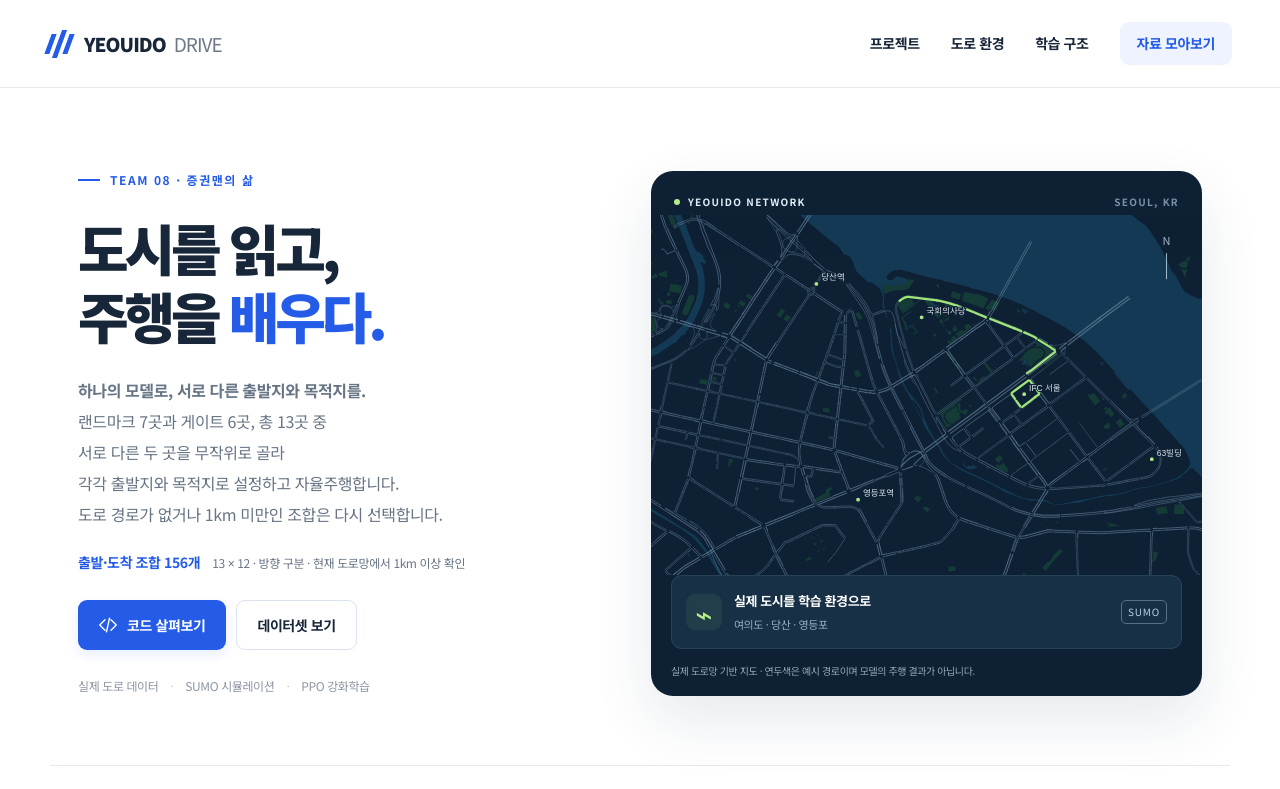
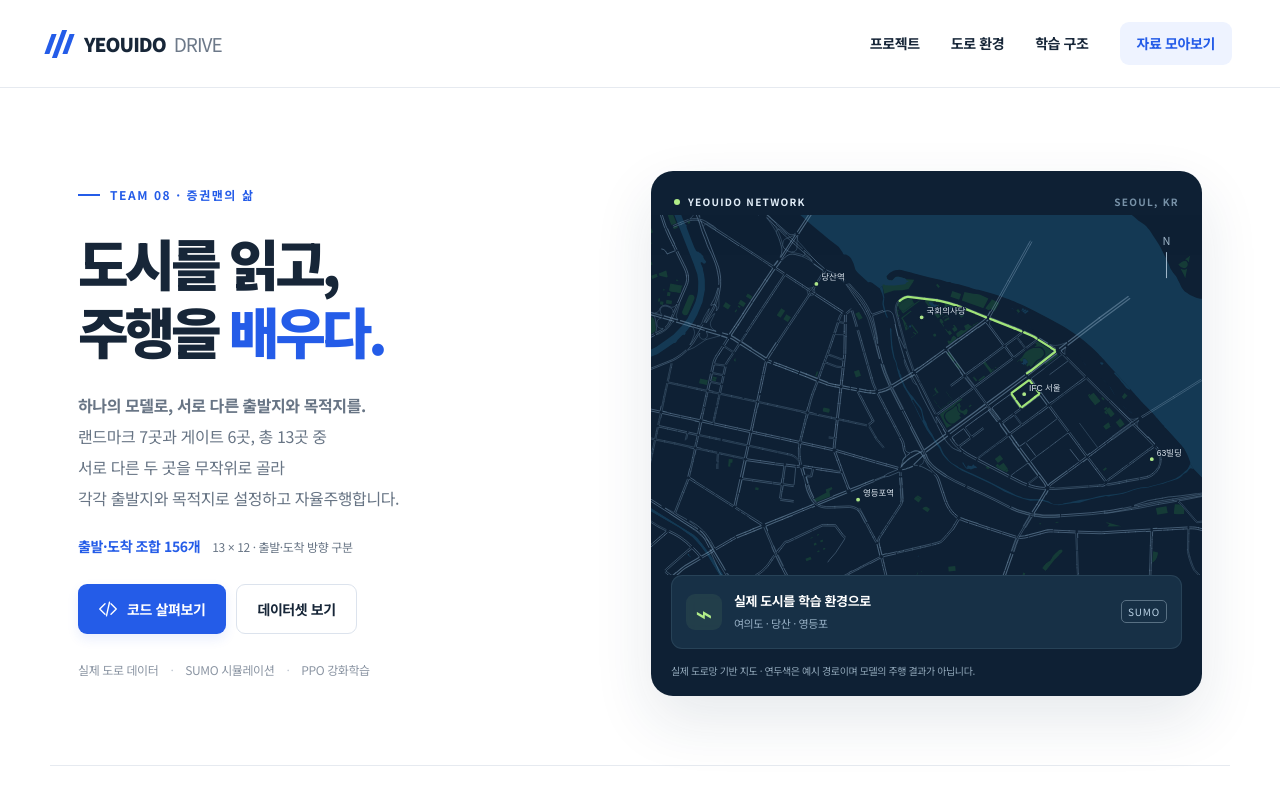
Before and after one commit to mk11226/yeouido-sumo, a plain HTML site: page index.html in a window 1280 px wide. Shown: the top 789 px of the page. Drawn offline with Linux system fonts and the light colour scheme.

Commit message:
페이지에서 최소 경로 길이 설명 제거

```diff
--- a/index.html
+++ b/index.html
@@ -13,7 +13,7 @@
 <header class="header"><a href="#" class="brand" aria-label="YEOUIDO DRIVE 홈"><span class="brand-mark" aria-hidden="true"><i></i><i></i><i></i></span>YEOUIDO<span class="brand-light">DRIVE</span></a><nav aria-label="주요 메뉴"><a href="#project">프로젝트</a><a href="#environment">도로 환경</a><a href="#learning">학습 구조</a><a href="#resources" class="nav-pill">자료 모아보기</a></nav></header>
 <main id="main">
 <section class="hero wrap" id="project">
-<div class="hero-copy"><p class="eyebrow"><span class="tiny-line"></span> TEAM 08 · 증권맨의 삶</p><h1>도시를 읽고,<br>주행을 <span>배우다.</span></h1><p class="hero-desc"><strong>하나의 모델로, 서로 다른 출발지와 목적지를.</strong><br>랜드마크 7곳과 게이트 6곳, 총 13곳 중<br class="desktop-br"> 서로 다른 두 곳을 무작위로 골라<br class="desktop-br"> 각각 출발지와 목적지로 설정하고 자율주행합니다.<br>도로 경로가 없거나 1km 미만인 조합은 다시 선택합니다.</p><p class="route-count"><strong>출발·도착 조합 156개</strong><span>13 × 12 · 방향 구분 · 현재 도로망에서 1km 이상 확인</span></p><div class="hero-links"><a class="button primary" data-resource="github" href="https://github.com/mk11226/yeouido_sumo_ws/tree/final" target="_blank" rel="noopener noreferrer"><svg viewBox="0 0 24 24" aria-hidden="true"><path d="m8 5-7 7 7 7m8-14 7 7-7 7M14 3l-4 18"/></svg>코드 살펴보기</a><a class="button secondary" data-resource="dataset" href="https://huggingface.co/datasets/mk11226/yeouido_sumo" target="_blank" rel="noopener noreferrer">데이터셋 보기</a></div><div class="hero-meta"><span>실제 도로 데이터</span><span>SUMO 시뮬레이션</span><span>PPO 강화학습</span></div></div>
+<div class="hero-copy"><p class="eyebrow"><span class="tiny-line"></span> TEAM 08 · 증권맨의 삶</p><h1>도시를 읽고,<br>주행을 <span>배우다.</span></h1><p class="hero-desc"><strong>하나의 모델로, 서로 다른 출발지와 목적지를.</strong><br>랜드마크 7곳과 게이트 6곳, 총 13곳 중<br class="desktop-br"> 서로 다른 두 곳을 무작위로 골라<br class="desktop-br"> 각각 출발지와 목적지로 설정하고 자율주행합니다.</p><p class="route-count"><strong>출발·도착 조합 156개</strong><span>13 × 12 · 출발·도착 방향 구분</span></p><div class="hero-links"><a class="button primary" data-resource="github" href="https://github.com/mk11226/yeouido_sumo_ws/tree/final" target="_blank" rel="noopener noreferrer"><svg viewBox="0 0 24 24" aria-hidden="true"><path d="m8 5-7 7 7 7m8-14 7 7-7 7M14 3l-4 18"/></svg>코드 살펴보기</a><a class="button secondary" data-resource="dataset" href="https://huggingface.co/datasets/mk11226/yeouido_sumo" target="_blank" rel="noopener noreferrer">데이터셋 보기</a></div><div class="hero-meta"><span>실제 도로 데이터</span><span>SUMO 시뮬레이션</span><span>PPO 강화학습</span></div></div>
 <div class="hero-visual"><div class="map-top"><span><b class="live-dot"></b>YEOUIDO NETWORK</span><span>SEOUL, KR</span></div><img src="assets/yeouido-network.svg" alt="여의도·영등포 실제 SUMO 도로망과 국회의사당에서 IFC 서울로 연결되는 예시 경로" width="6207" height="4564" fetchpriority="high"><div class="map-compass" aria-hidden="true">N<span>│</span></div><div class="map-info"><span class="map-route-icon" aria-hidden="true">⌁</span><div><strong>실제 도시를 학습 환경으로</strong><span>여의도 · 당산 · 영등포</span></div><span class="map-tag">SUMO</span></div><p class="map-caption">실제 도로망 기반 지도 · 연두색은 예시 경로이며 모델의 주행 결과가 아닙니다.</p></div>
 </section>
 <div class="facts wrap" aria-label="프로젝트 구성"><div><strong>64<span>차원</span></strong><p>주행 판단을 위한 관측</p></div><div><strong>2<span>가지</span></strong><p>가감속 · 차로 변경 행동</p></div><div><strong>3<span>개 시간대</span></strong><p>심야 · 주간 · 출근</p></div><div><strong>13<span>곳</span></strong><p>랜드마크 7곳 · 게이트 6곳</p></div></div>
```
